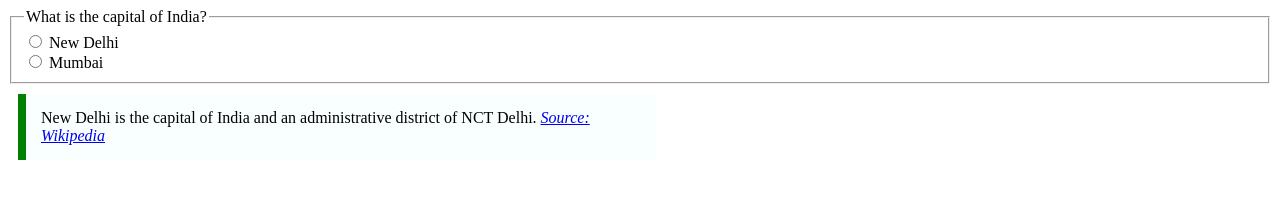
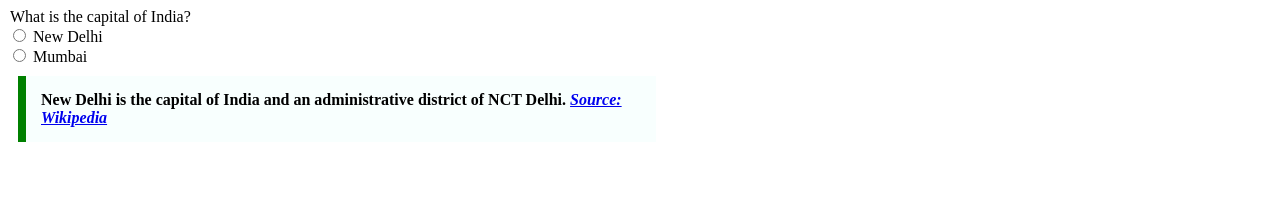
Before and after one commit to acciojob/trivia-shweta8814, a website: page main.html in a window 1280 px wide. Drawn offline with Linux system fonts and the light colour scheme.

Commit message:
created a submission

```diff
--- a/main.html
+++ b/main.html
@@ -11,7 +11,7 @@
             padding: 15px;
             border-left: 8px solid green;
             background-color: #f8fffe;
-            font-weight: align;
+            font-weight: bold;
         }
     </style>
 </head>
@@ -19,19 +19,17 @@
 
     <!-- Question with Radio Buttons -->
 
-        <fieldset>
-
             <legend>What is the capital of India?</legend>
 
             <label>
                 <input type="radio" name="capital" value="New Delhi"> New Delhi
 			</label>
+
 			<br>
-            <label>
+
+			<label>
                 <input type="radio" name="capital" value="Mumbai"> Mumbai
             </label>
-        </fieldset>
-    </form>
 
     <!-- Quotation -->
     <blockquote>
```
